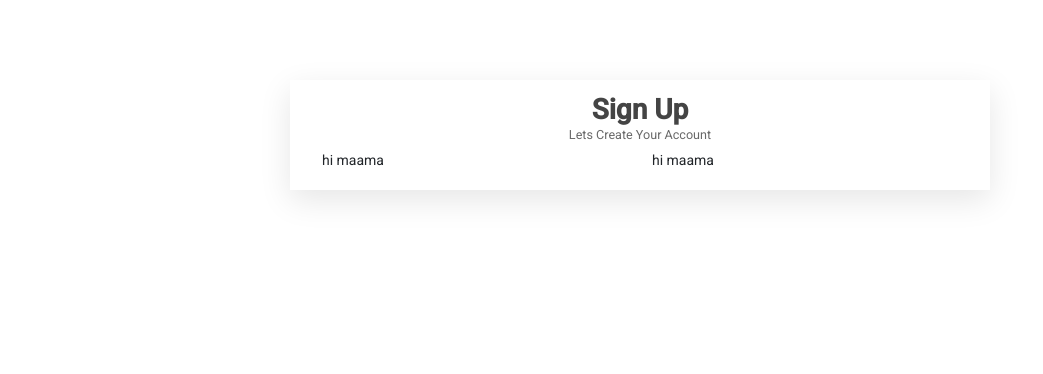
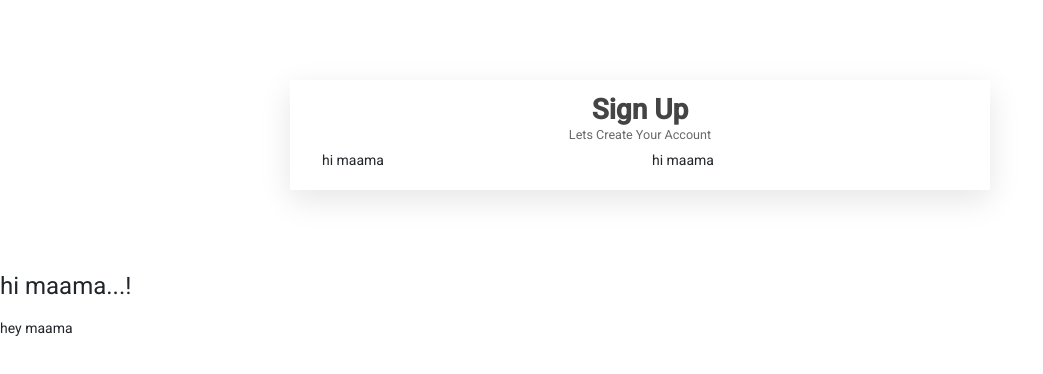
Before and after one commit to naveenyadav9515/forms, an Angular app: page / in a window 1280 px wide. Shown: the top 374 px of the page, without its empty margins (0-1043 px from the left). Built offline with nearby package versions, Linux system fonts and the light colour scheme.

Commit message:
check changes

```diff
--- a/src/app/app.component.html
+++ b/src/app/app.component.html
@@ -1,2 +1,4 @@
 <router-outlet></router-outlet>
 <app-template-driven></app-template-driven>
+<h1>hi maama...!</h1>
+<p>hey maama</p>
--- a/src/app/app.component.ts
+++ b/src/app/app.component.ts
@@ -6,5 +6,5 @@ import { Component } from '@angular/core';
   styleUrls: ['./app.component.css']
 })
 export class AppComponent {
-  title = 'forms';
+  title = 'form';
 }
```
